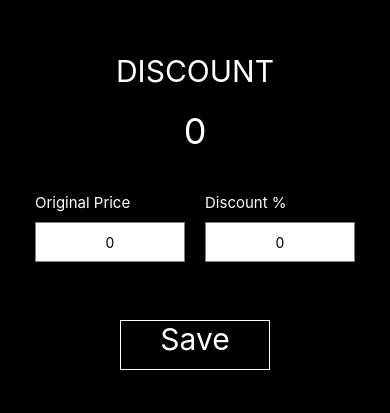
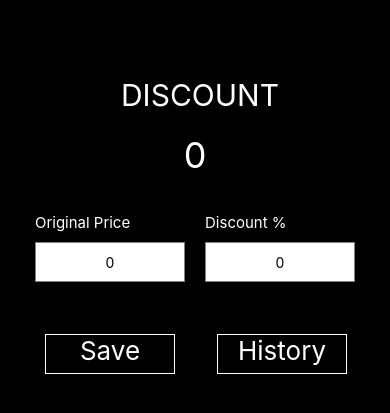
Before and after one commit to iamsaimsheikh/discount, a React Native app: screen / in a window 390 px wide. Shown: the part 229-642 px from the top of the page. Built offline with nearby package versions, Linux system fonts and the light colour scheme.

Commit message:
Sixth Task (Modal Added but not displaying value for unknown reason)

```diff
--- a/App.js
+++ b/App.js
@@ -2,12 +2,13 @@ import { preventAutoHide } from 'expo-splash-screen';
 import { StatusBar } from 'expo-status-bar';
 import React from 'react';
 import {useEffect, ReactDOM} from 'react';
-import { StyleSheet, Text, View, TextInput, TouchableOpacity } from 'react-native';
+import { StyleSheet, Text, View, TextInput, TouchableOpacity , Modal, TouchableHighlight } from 'react-native';
 
 export default function App() {
   const [original, setOriginal] = React.useState('0');
   const [discount, setDiscount] = React.useState('0');
   const [discountRate, setDiscountRate] = React.useState('0');
+  const [modalVisible, setModalVisible] = React.useState(false);
   var orignalPrice=[]
   var rate=[]
   var finalPrice=[]
@@ -20,6 +21,32 @@ export default function App() {
 
   return (
     <View style={styles.container}>
+      <Modal
+        animationType="slide"
+        transparent={true}
+        visible={modalVisible}
+        onRequestClose={() => {
+          Alert.alert("Modal has been closed.");
+        }}
+      >
+        <View style={styles.centeredView}>
+          <View style={styles.modalView}>
+      <Text style={styles.modalText}>{orignalPrice.map((item,i)=>{
+        return (<Text> {item} </Text>)
+      })}</Text>
+
+            <TouchableHighlight
+              style={{ ...styles.openButton, backgroundColor: "#2196F3" }}
+              onPress={() => {
+                setModalVisible(!modalVisible);
+              }}
+            >
+              <Text style={styles.textStyle}>Hide Modal</Text>
+            </TouchableHighlight>
+          </View>
+        </View>
+      </Modal>
+
       <View style={styles.headingView}>
       <Text style={styles.heading}>DISCOUNT</Text>
       </View>
@@ -69,16 +96,29 @@ export default function App() {
         />
       </View>
     </View>
-    <View style={{flex:0.1,alignItems:'flex-start'}}>
-      <TouchableOpacity onPress={ () =>{
+
+        <View style={{flexDirection:'row',justifyContent:'flex-start',alignItems:'flex-end',width:320}}>
+    <View style={{flex:0.1}}>
+      <TouchableOpacity style={{width:130,marginLeft:10}} onPress={ () =>{
         orignalPrice.push(original)
         rate.push(discount)
         finalPrice.push(discountRate)
       }
       }>
-        <Text style={{width:150,height:50,color:'white',textAlign:'center',fontSize:30,borderColor:'white',borderWidth:1}}> Save </Text>
+        <Text style={{width:130,height:40,color:'white',textAlign:'center',fontSize:26,borderColor:'white',borderWidth:1}}> Save </Text>
         </TouchableOpacity>
       </View>
+
+      <View style={{flex:0.1}}>
+      <TouchableOpacity style={{width:130,marginLeft:150}} onPress={ () =>{
+        setModalVisible(true)
+      }
+      }>
+        <Text style={{width:130,height:40,color:'white',textAlign:'center',fontSize:26,borderColor:'white',borderWidth:1}}> History </Text>
+        </TouchableOpacity>
+      </View>
+      </View>
+
     </View>
   );
 }
@@ -95,13 +135,15 @@ const styles = StyleSheet.create({
   headingView :{
     flex:0.15,
     alignItems:'flex-end',
-    justifyContent:'flex-end'
+    justifyContent:'flex-end',
+
   },
 
   heading:{
     marginLeft: "auto",
     marginRight:"auto",
     padding:20,
+    paddingRight:10,
     fontSize:30,
     color:"white"
   },
@@ -125,5 +167,43 @@ const styles = StyleSheet.create({
 
   discountDiv:{
     flex:0.1
-  }
+  },
+
+  centeredView: {
+    flex: 1,
+    justifyContent: "center",
+    alignItems: "center",
+    marginTop: 22
+  },
+  modalView: {
+    margin: 20,
+    backgroundColor: "white",
+    borderRadius: 20,
+    padding: 35,
+    alignItems: "center",
+    shadowColor: "#000",
+    shadowOffset: {
+      width: 0,
+      height: 2
+    },
+    shadowOpacity: 0.25,
+    shadowRadius: 3.84,
+    elevation: 5
+  },
+  textStyle: {
+    color: "white",
+    fontWeight: "bold",
+    textAlign: "center"
+  },
+  modalText: {
+    marginBottom: 15,
+    textAlign: "center"
+  },
+  openButton: {
+    backgroundColor: "#F194FF",
+    borderRadius: 20,
+    padding: 10,
+    elevation: 2
+  },
+
 });
```
